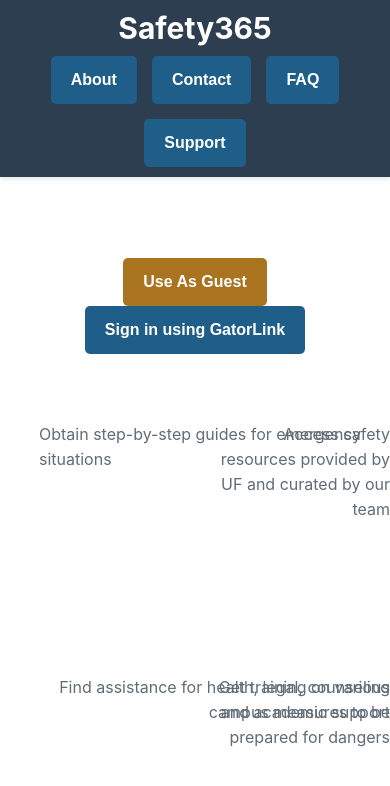
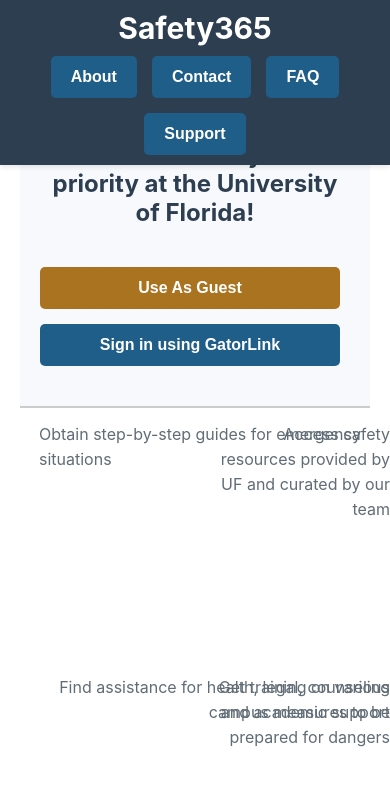
Before and after one commit to Lin-Selina/Safety365, a React (Create React App) app: page / in a window 390 px wide. Shown: the top 786 px of the page. Built offline with nearby package versions, Linux system fonts and the light colour scheme.

Commit message:
Banner for welcome page set up

```diff
--- a/src/App.css
+++ b/src/App.css
@@ -199,19 +199,71 @@
   gap: 15px;
 }
 
-.welcome-button { /* Text styling for the Welcome.js buttons */
-  padding: 15px 20px;
-  background-color: #aa7320;
-  color: white;
+/* Welcome Banner */
+.welcome-banner {
+  background-color: #f7f9fc;
+  padding: 40px 20px;
+  text-align: center;
+  border-bottom: 2px solid #ccc;
+  margin-top: 0px;
+}
+
+.welcome-heading {
+  font-size: 2.5rem;
+  font-weight: bold;
+  color: #2c3e50;
+  margin-bottom: 40px;
+}
+
+.welcome-buttons {
+  display: flex;
+  justify-content: center;
+  gap: 20px;
+  flex-wrap: wrap;
+}
+
+.welcome-button, .nav-button {
+  padding: 12px 20px;
+  font-size: 16px;
   border: none;
   border-radius: 5px;
   cursor: pointer;
-  font-size: 16px;
+  color: white;
   font-weight: bold;
+  transition: background-color 0.3s;
+}
+
+.welcome-button {
+  background-color: #aa7320;
 }
 
 .welcome-button:hover {
   background-color: #b68941;
+}
+
+.nav-button {
+  background-color: #1f5e88;
+}
+
+.nav-button:hover {
+  background-color: #2980b9;
+}
+
+/* Responsive Banner */
+@media (max-width: 768px) {
+  .welcome-heading {
+    font-size: 2rem;
+  }
+
+  .welcome-buttons {
+    flex-direction: column;
+    gap: 15px;
+  }
+
+  .welcome-button, .nav-button {
+    width: 100%;
+    max-width: 300px;
+  }
 }
 
 .welcome-paragraph1 { /* Styling for the Welcome.js paragraph 1*/
--- a/src/pages/Welcome.js
+++ b/src/pages/Welcome.js
@@ -17,9 +17,15 @@
   return (
     <div className="blank-page">
       <Header />
-      <h1 className="welcome-heading">We make safety as a priority at the University of Florida!</h1>
-      <button className="welcome-button" onClick={handleGuestClick}>Use As Guest</button>
-      <button className="nav-button" onClick={handleSignInClick}>Sign in using GatorLink</button>
+      {/* Banner Section */}
+      <div className="welcome-banner">
+        <h1 className="welcome-heading">We make safety as a priority at the University of Florida!</h1>
+        <div className="welcome-buttons">
+          <button className="welcome-button" onClick={handleGuestClick}>Use As Guest</button>
+          <button className="nav-button" onClick={handleSignInClick}>Sign in using GatorLink</button>
+        </div>
+      </div>
+      {/* Paragraphs */}
       <p className="welcome-paragraph1">Obtain step-by-step guides for emergency situations</p>
       <p className="welcome-paragraph2">Access safety resources provided by UF and curated by our team</p>
       <p className="welcome-paragraph3">Find assistance for health, legal, counseling and academic support</p>
```
